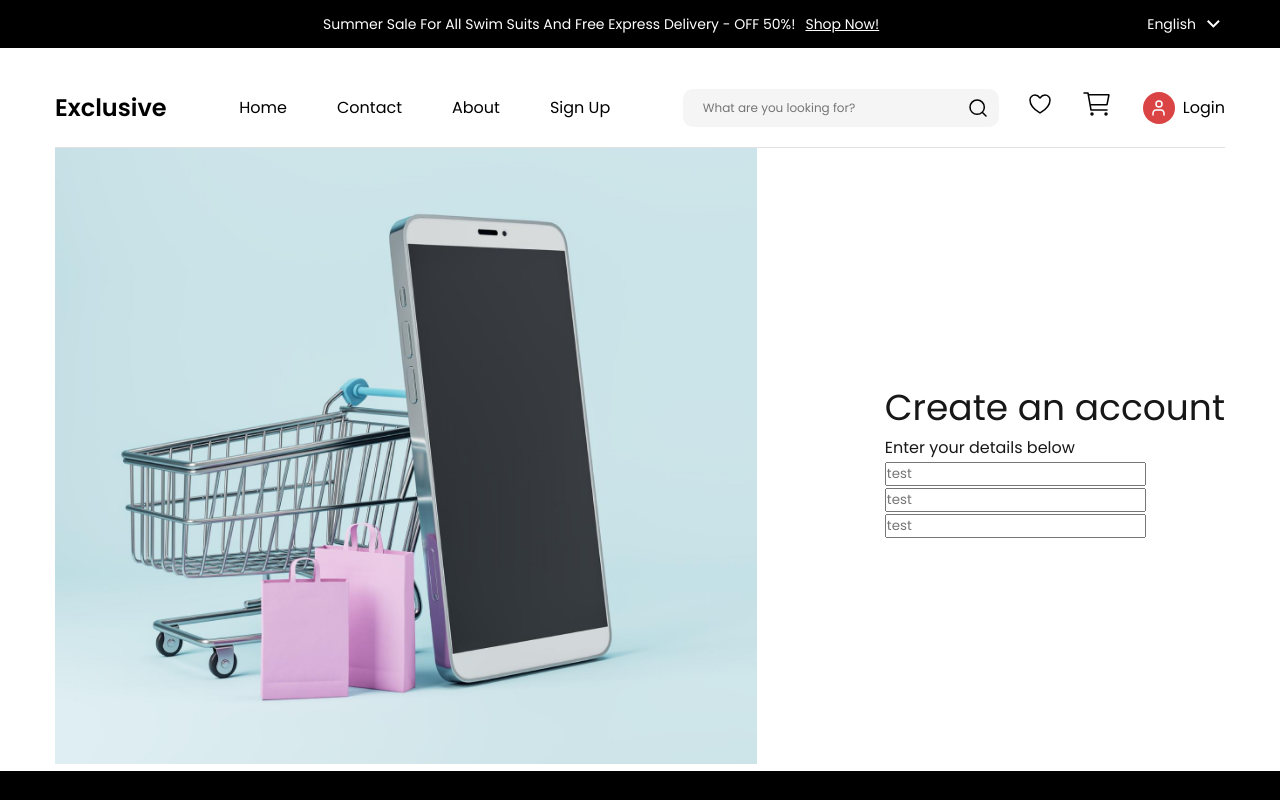
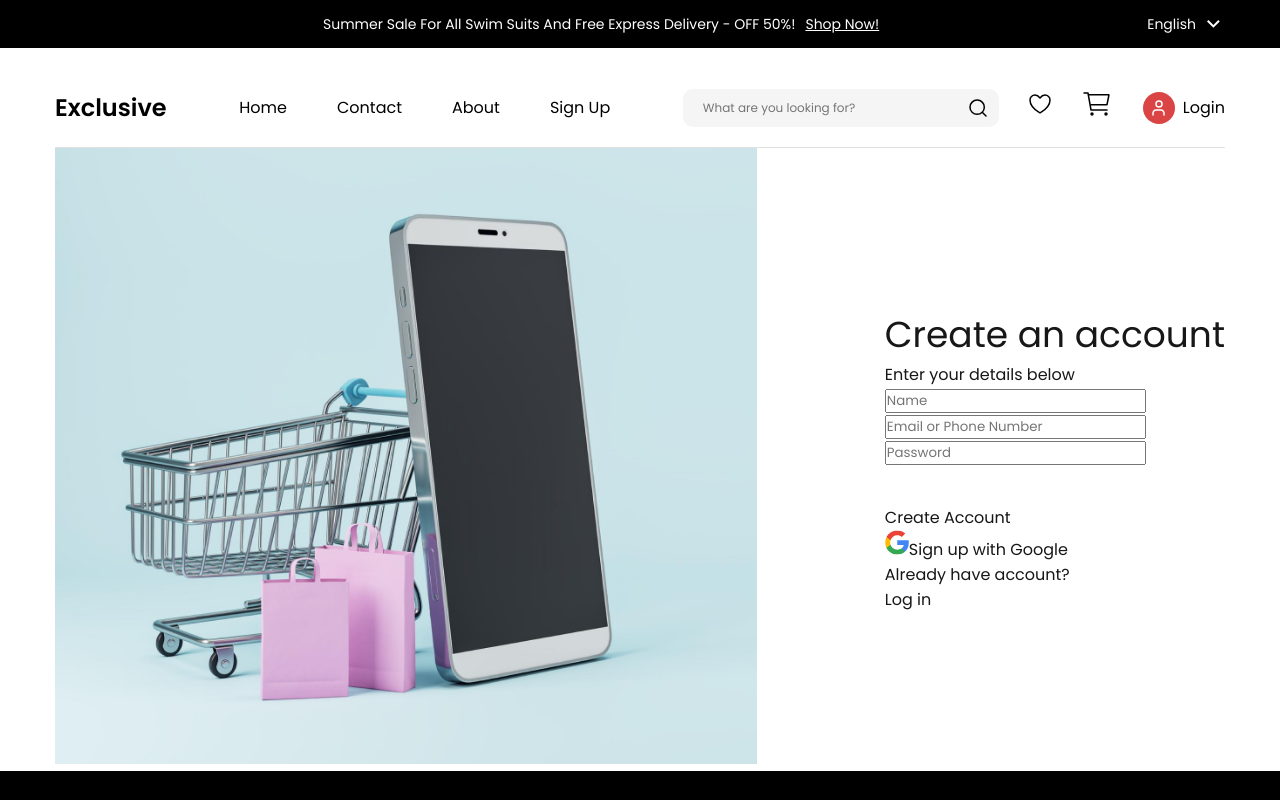
Before and after one commit to PrasannaKumar999/E-commerce-nextjs, a Next.js app: page /signup in a window 1280 px wide. Built offline with nearby package versions, Linux system fonts and the light colour scheme.

Commit message:
Update signup.js

```diff
--- a/pages/signup.js
+++ b/pages/signup.js
@@ -1,11 +1,13 @@
 import { signUpStyles } from "@/styles/signupStyled";
-import React from "react";
+import React, { useEffect, useState } from "react";
 
 const signup = () => {
+	const [screen, setScreen] = useState("signup");
+
 	return (
 		<>
 			<style jsx>{signUpStyles}</style>
-			<div>
+
 			<div className="signupContainer">
 				<div className="leftContainer">
 					<img
@@ -14,21 +16,103 @@ const signup = () => {
 					/>
 				</div>
 				<div className="rightContainer">
-						<div className="head">Create an account</div>
+					{/* { screen == 'signup' ? ( */}
+					<>
+						<div className="head">
+							{screen === "signup"
+								? "Create an account"
+								: "Log in to Exclusive"}
+						</div>
 						<div>Enter your details below</div>
-						<div>
-							<div>
-								<input placeholder="test" />
+						{screen === "signup" ? (
+							<>
+								<div className="inputSection">
+									<div className="inputs">
+										<input placeholder="Name" />
 									</div>
-							<div>
-								<input placeholder="test" />
+									<div className="inputs">
+										<input placeholder="Email or Phone Number" />
 									</div>
-							<div>
-								<input placeholder="test" />
+									<div className="inputs">
+										<input placeholder="Password" />
 									</div>
 								</div>
-						<div></div>
+
+								<div style={{ paddingTop: "40px" }}>
+									<div className="ctaButtonActive">Create Account</div>
+									<div className="ctaButton">
+										<svg
+											xmlns="http://www.w3.org/2000/svg"
+											width="24"
+											height="25"
+											viewBox="0 0 24 25"
+											fill="none">
+											<g clip-path="url(#clip0_1092_3336)">
+												<path
+													d="M23.766 12.7764C23.766 11.9607 23.6999 11.1406 23.5588 10.3381H12.24V14.9591H18.7217C18.4528 16.4494 17.5885 17.7678 16.323 18.6056V21.6039H20.19C22.4608 19.5139 23.766 16.4274 23.766 12.7764Z"
+													fill="#4285F4"
+												/>
+												<path
+													d="M12.2401 24.5008C15.4766 24.5008 18.2059 23.4382 20.1945 21.6039L16.3276 18.6055C15.2517 19.3375 13.8627 19.752 12.2445 19.752C9.11388 19.752 6.45946 17.6399 5.50705 14.8003H1.5166V17.8912C3.55371 21.9434 7.7029 24.5008 12.2401 24.5008Z"
+													fill="#34A853"
+												/>
+												<path
+													d="M5.50253 14.8003C4.99987 13.3099 4.99987 11.6961 5.50253 10.2057V7.11481H1.51649C-0.18551 10.5056 -0.18551 14.5004 1.51649 17.8912L5.50253 14.8003Z"
+													fill="#FBBC04"
+												/>
+												<path
+													d="M12.2401 5.24966C13.9509 5.2232 15.6044 5.86697 16.8434 7.04867L20.2695 3.62262C18.1001 1.5855 15.2208 0.465534 12.2401 0.500809C7.7029 0.500809 3.55371 3.05822 1.5166 7.11481L5.50264 10.2058C6.45064 7.36173 9.10947 5.24966 12.2401 5.24966Z"
+													fill="#EA4335"
+												/>
+											</g>
+											<defs>
+												<clipPath id="clip0_1092_3336">
+													<rect
+														width="24"
+														height="24"
+														fill="white"
+														transform="translate(0 0.5)"
+													/>
+												</clipPath>
+											</defs>
+										</svg>
+										<span>Sign up with Google</span>
 									</div>
+									<div className="bottomText">
+										<div>Already have account?</div>
+										<div
+											className="textLogin"
+											onClick={() => setScreen("login")}>
+											Log in
+										</div>
+									</div>
+								</div>
+							</>
+						) : (
+							<>
+								<div className="inputSection">
+									<div className="inputs">
+										<input placeholder="Email or Phone Number" />
+									</div>
+									<div className="inputs">
+										<input placeholder="Password" />
+									</div>
+								</div>
+								<div style={{display:"flex",alignItems:"center",justifyContent:"space-between",paddingTop:"40px"}}>
+									<div className="ctaButtonActive">Login</div>
+									<div className="textForgetPass">Forget Password?</div>
+								</div>
+								<div className="bottomText">
+									<div>Dont have an account?</div>
+									<div
+										className="textLogin"
+										onClick={() => setScreen("signup")}>
+										Sign Up
+									</div>
+								</div>
+							</>
+						)}
+					</>
 				</div>
 			</div>
 		</>
```
Lines whose indentation alone changed are shown as unchanged.
